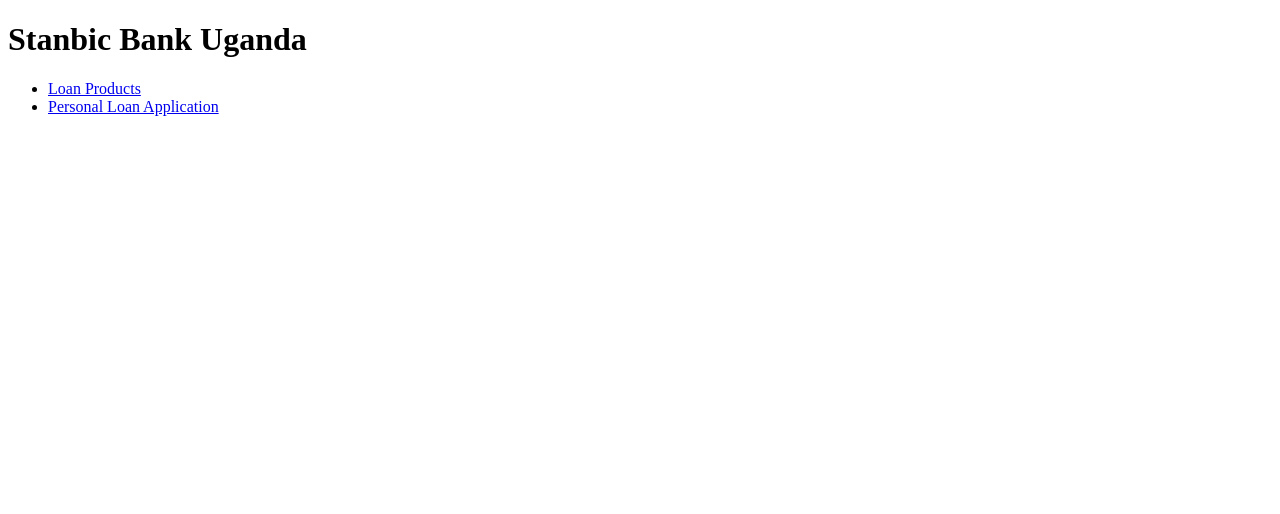
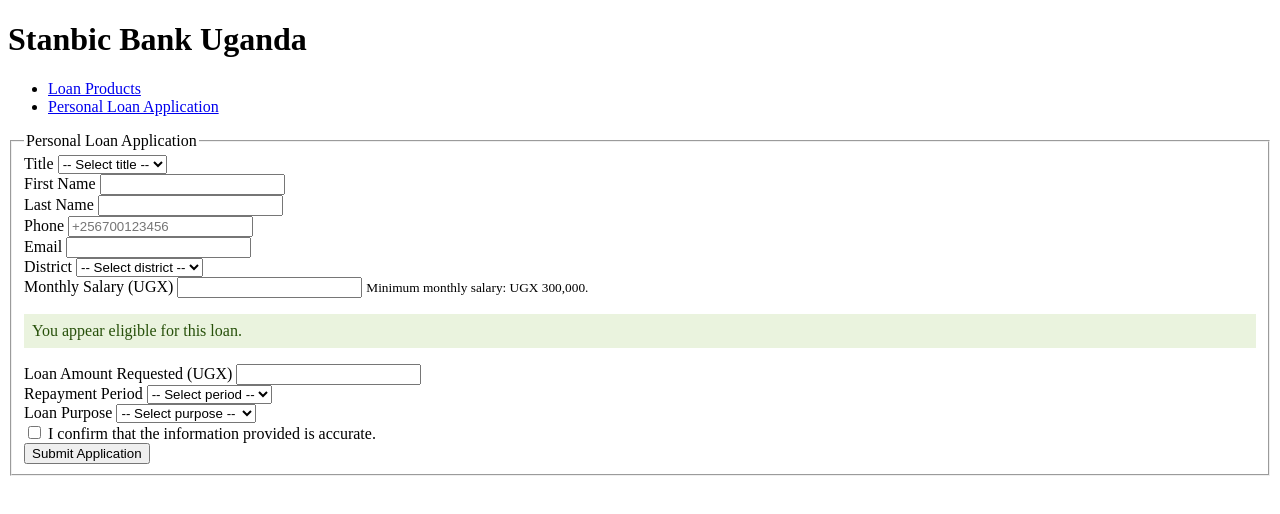
Before and after one commit to Patrickodida/stanbic-bank-uganda-loan-portal, a plain HTML site: page personal-loan.html in a window 1280 px wide. Drawn offline with Linux system fonts and the light colour scheme.

Commit message:
Personal Loan Page - Add a personal loan application form and the submit application button

```diff
--- a/personal-loan.html
+++ b/personal-loan.html
@@ -17,8 +17,96 @@
         </nav>
     </header>
 
-    <main>
+    <main class="form-page">
+        <form action="#" method="post">
+            <fieldset>
+                <legend>Personal Loan Application</legend>
 
+                <div class="form-group">
+                    <label for="title">Title</label>
+                    <select id="title" name="title">
+                        <option value="">-- Select title --</option>
+                        <option value="mr">Mr</option>
+                        <option value="mrs">Mrs</option>
+                        <option value="ms">Ms</option>
+                        <option value="dr">Dr</option>
+                    </select>
+                </div>
+
+                <div class="form-row">
+                    <div class="form-group">
+                        <label for="first-name" class="required">First Name</label>
+                        <input type="text" id="first-name" name="first-name" required>
+                    </div>
+                    <div class="form-group">
+                        <label for="last-name" class="required">Last Name</label>
+                        <input type="text" id="last-name" name="last-name" required>
+                    </div>
+                </div>
+
+                <div class="form-group">
+                    <label for="phone" class="required">Phone</label>
+                    <input type="tel" id="phone" name="phone" required placeholder="+256700123456">
+                </div>
+
+                <div class="form-group">
+                    <label for="email">Email</label>
+                    <input type="email" id="email" name="email">
+                </div>
+
+                <div class="form-group">
+                    <label for="district">District</label>
+                    <select id="district" name="district">
+                        <option value="">-- Select district --</option>
+                        <option value="kampala">Kampala</option>
+                        <option value="wakiso">Wakiso</option>
+                        <option value="mukono">Mukono</option>
+                        <option value="jinja">Jinja</option>
+                        <option value="gulu">Gulu</option>
+                    </select>
+                </div>
+
+                <div class="form-group">
+                    <label for="salary">Monthly Salary (UGX)</label>
+                    <input type="number" id="salary" name="salary" min="300000">
+                    <small class="hint">Minimum monthly salary: UGX 300,000.</small>
+                    <p class="eligibility" style="background:#EAF3DE; color:#27500A; padding:8px;">You appear eligible for this loan.</p>
+                </div>
+
+                <div class="form-group">
+                    <label for="amount">Loan Amount Requested (UGX)</label>
+                    <input type="number" id="amount" name="amount">
+                </div>
+
+                <div class="form-group">
+                    <label for="period">Repayment Period</label>
+                    <select id="period" name="period">
+                        <option value="">-- Select period --</option>
+                        <option value="12">12 months</option>
+                        <option value="24">24 months</option>
+                        <option value="36">36 months</option>
+                    </select>
+                </div>
+
+                <div class="form-group">
+                    <label for="purpose">Loan Purpose</label>
+                    <select id="purpose" name="purpose">
+                        <option value="">-- Select purpose --</option>
+                        <option value="school-fees">School Fees</option>
+                        <option value="medical">Medical</option>
+                        <option value="home-improvement">Home Improvement</option>
+                        <option value="other">Other</option>
+                    </select>
+                </div>
+
+                <div class="declaration">
+                    <input type="checkbox" id="declaration" name="declaration" required>
+                    <label for="declaration">I confirm that the information provided is accurate.</label>
+                </div>
+
+                <button type="submit" class="btn-submit">Submit Application</button>
+            </fieldset>
+        </form>
     </main>
 
     <footer>
```
